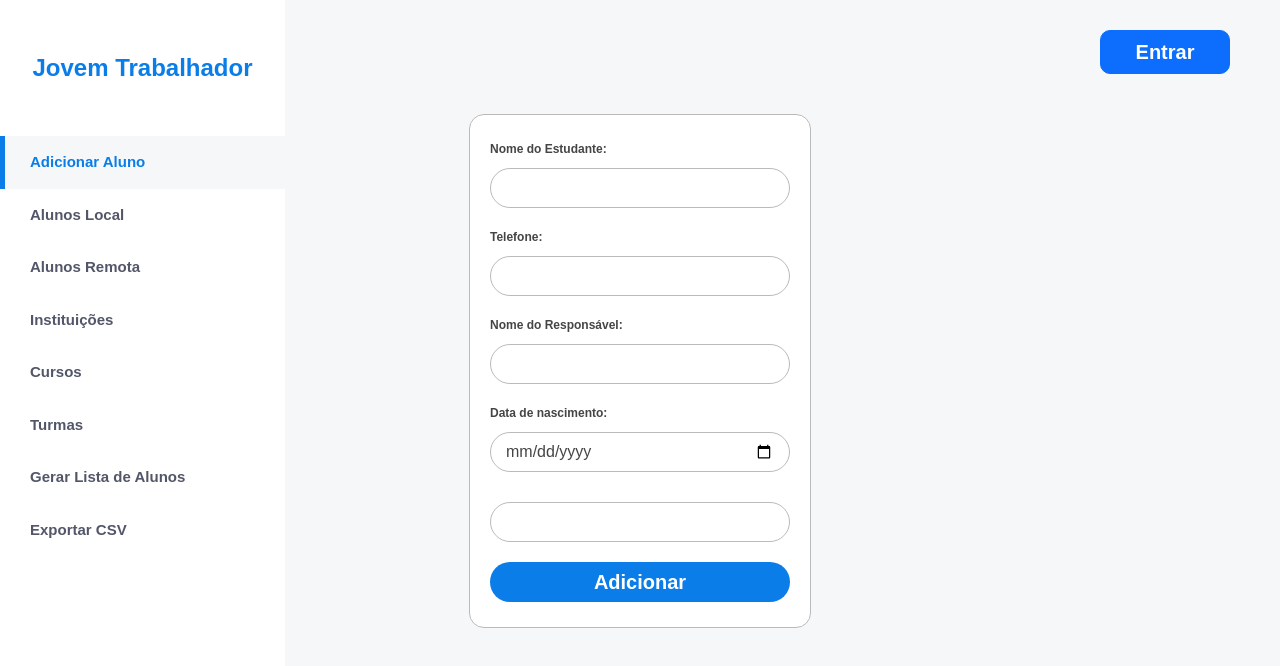
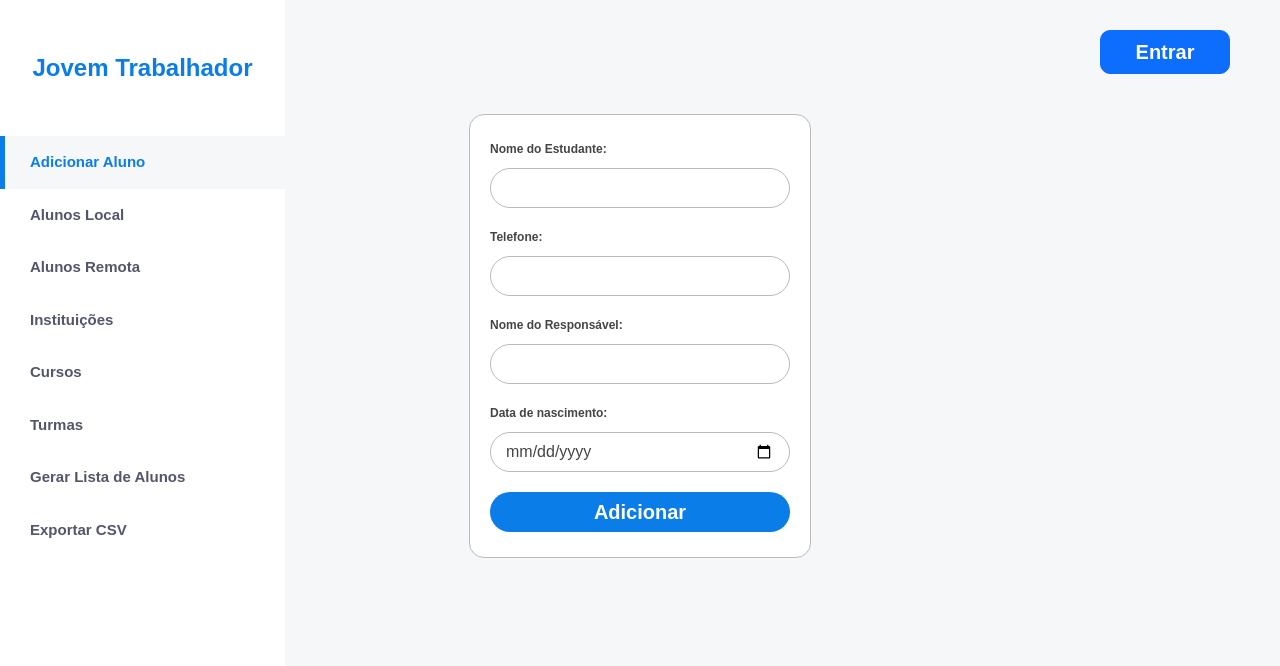
Before and after one commit to Kaua032/Jovem_Trabalhador_Front_End, a React (Vite) app: page / in a window 1280 px wide. Shown: the top 666 px of the page. Built offline with nearby package versions, Linux system fonts and the light colour scheme.

Commit message:
refactor: "Remove InputSelect component and refactor Home page layout"

```diff
--- a/src/components/InputSelect/InputSelect.jsx
+++ /dev/null
@@ -1,13 +0,0 @@
-import { InputArea } from "../Input/InputStyled";
-
-export default function InputSelect({ ...props }) {
-  return (
-    <InputArea>
-      <label htmlFor={props.name}>{props.title}</label>
-      <input
-        type={props.type}
-        placeholder={props.plaHolder}
-      />
-    </InputArea>
-  );
-}
--- a/src/pages/Home/Home.jsx
+++ b/src/pages/Home/Home.jsx
@@ -11,6 +11,7 @@ export default function Home() {
       <Navbar p1={1} />
       <Header />
       <div id="formStudent">
+        <div id="formStudent1">
           <InputComponent
             name="name"
             type="text"
@@ -35,8 +36,11 @@ export default function Home() {
             title="Data de nascimento:"
             width="300px"
           />
-        <InputSelect name="Node do Colegio" width="300px" />
           <SubmitButton type="submit" title="Adicionar" width="300px" />
+        </div>
+        <div id="formStudent2">
+
+        </div>
       </div>
     </MainHome>
   );
--- a/src/pages/Home/HomeStyled.jsx
+++ b/src/pages/Home/HomeStyled.jsx
@@ -6,12 +6,14 @@ export const MainHome = styled.main`
   align-items: center;
 
   #formStudent {
-    display: flex;
-    flex-direction: column;
-    gap: 20px;
     background-color: white;
     border-radius: 15px;
     border: 1px solid #bababa;
     padding: 25px 20px;
   }
+  #formStudent1 {
+    display: flex;
+    flex-direction: column;
+    gap: 20px;
+  }
 `;
```
Lines whose indentation alone changed are shown as unchanged.
